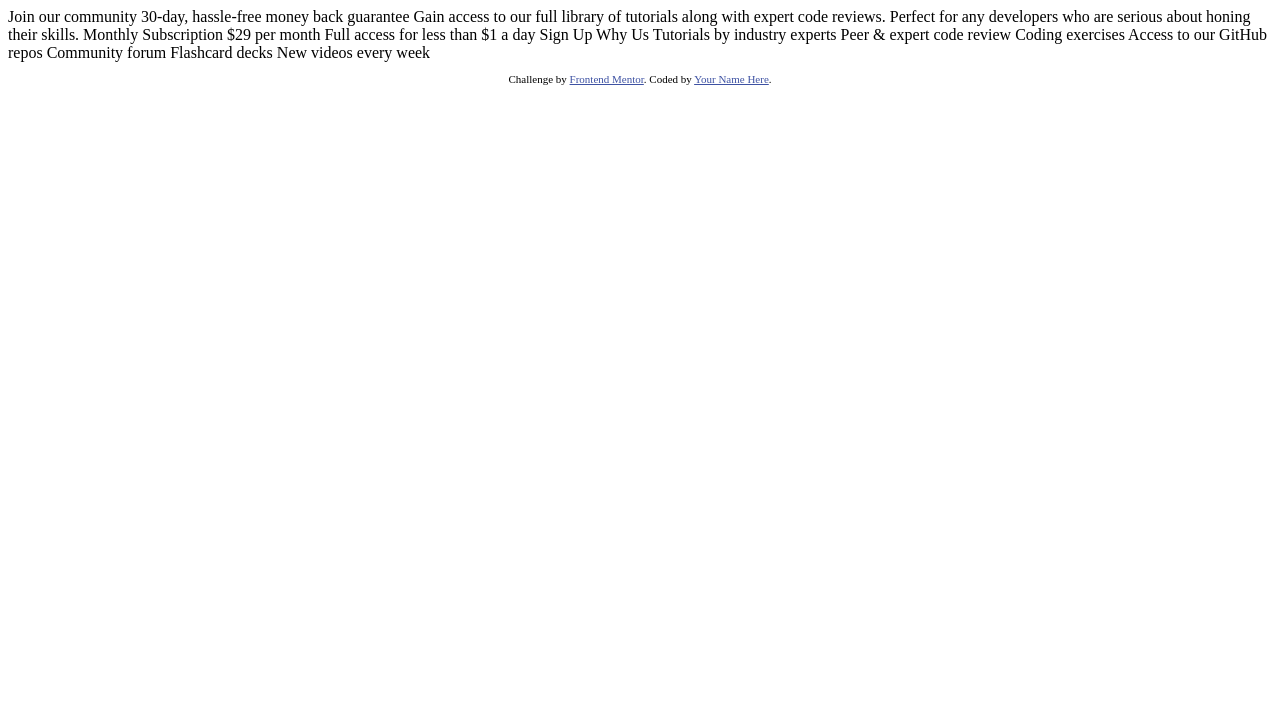
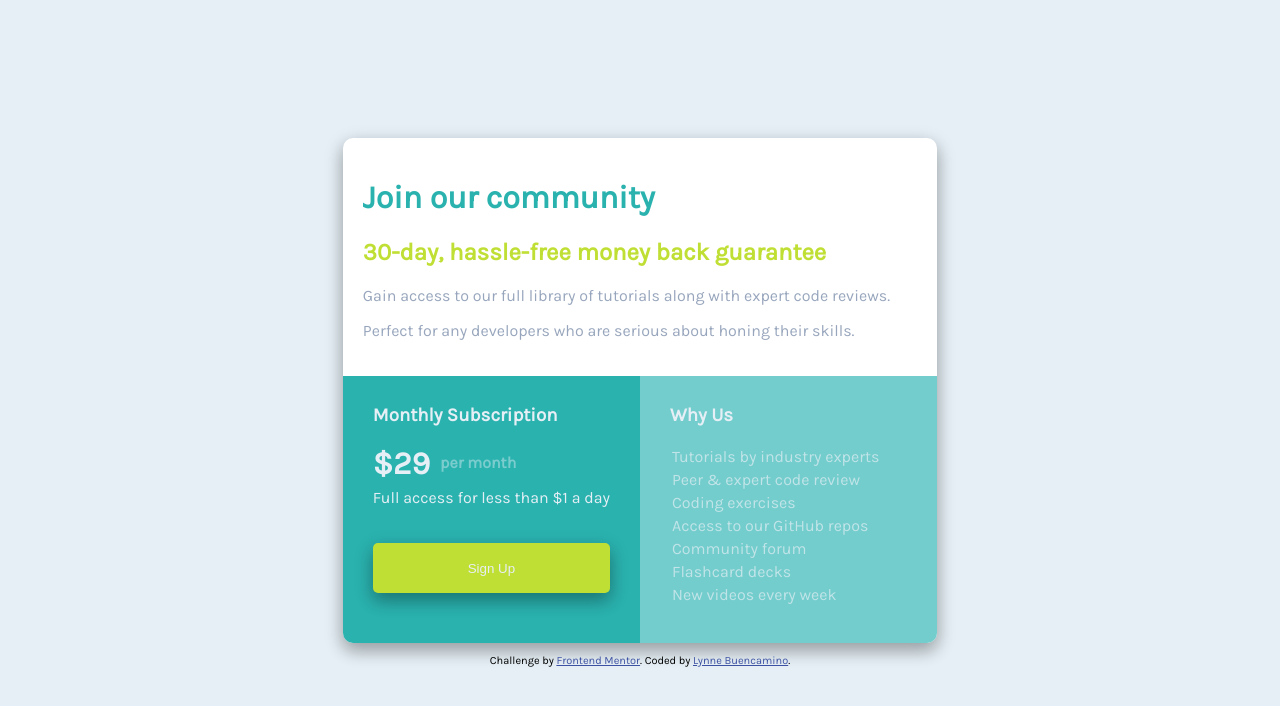
Before and after one commit to lynnecodes/FM-singlepricegridcomponent, a plain HTML site: page index.html in a window 1280 px wide. Drawn offline with Linux system fonts and the light colour scheme.

Commit message:
sign-up button

```diff
--- a/index.html
+++ b/index.html
@@ -3,47 +3,46 @@
 <head>
   <meta charset="UTF-8">
   <meta name="viewport" content="width=device-width, initial-scale=1.0"> <!-- displays site properly based on user's device -->
-
+  <link rel="stylesheet" href="style.css">
+  <link href="https://fonts.googleapis.com/css2?family=Karla&display=swap" rel="stylesheet">
   <link rel="icon" type="image/png" sizes="32x32" href="./images/favicon-32x32.png">
 
   <title>Frontend Mentor | Single Price Grid Component</title>
-
-  <!-- Feel free to remove these styles or customise in your own stylesheet 👍 -->
-  <style>
-    .attribution { font-size: 11px; text-align: center; }
-    .attribution a { color: hsl(228, 45%, 44%); }
-  </style>
 </head>
 <body>
-  Join our community
 
-  30-day, hassle-free money back guarantee
-
-  Gain access to our full library of tutorials along with expert code reviews.
-  Perfect for any developers who are serious about honing their skills.
-
-  Monthly Subscription
-
-  &dollar;29 per month
-
-  Full access for less than &dollar;1 a day
-
-  Sign Up
-
-  Why Us
-
-  Tutorials by industry experts
-  Peer &amp; expert code review
-  Coding exercises
-  Access to our GitHub repos
-  Community forum
-  Flashcard decks
-  New videos every week
+  <div class="container">
+    <div class="top-info">
+      <h1>Join our community</h1>
+      <h2>30-day, hassle-free money back guarantee</h2>
+      <p>Gain access to our full library of tutorials along with expert code reviews.</p>
+      <p>Perfect for any developers who are serious about honing their skills.</p>
+    </div>
+    <div class="bottom-info">
+      <div class="bottom-left">
+        <h3>Monthly Subscription</h3>
+        <h1>&dollar;29</h1>
+        <h4>per month</h4>
+        <p>Full access for less than &dollar;1 a day</p>
+        <div class="signup-button"><button>Sign Up</button></div>
+      </div>
+      <div class="bottom-right">
+        <h3>Why Us</h3>
+        <p>Tutorials by industry experts</p>
+        <p>Peer &amp; expert code review</p>
+        <p>Coding exercises</p>
+        <p>Access to our GitHub repos</p>
+        <p>Community forum</p>
+        <p>Flashcard decks</p>
+        <p>New videos every week</p>
+      </div>
+    </div>
+  </div>
 
   <footer>
     <p class="attribution">
       Challenge by <a href="https://www.frontendmentor.io?ref=challenge" target="_blank">Frontend Mentor</a>.
-      Coded by <a href="#">Your Name Here</a>.
+      Coded by <a href="https://www.lynne.codes">Lynne Buencamino</a>.
     </p>
   </footer>
 </body>
--- /dev/null
+++ b/style.css
@@ -0,0 +1,108 @@
+body {
+    background: hsl(204, 43%, 93%);
+    font-family: 'Karla', sans-serif;
+    font-weight: 500;
+    font-size: 16px;
+    display: flex;
+    flex-direction: column;
+    justify-content: center;
+    align-items: center;
+    height: 100vh;
+}
+
+.container {
+    background: white;
+    display: flex;
+    flex-direction: column;
+    border-radius: 10px;
+    box-shadow: 0 8px 16px 0 rgba(0,0,0,0.2), 0 6px 20px 0 rgba(0,0,0,0.19)
+}
+
+.top-info {
+    padding: 20px;
+}
+
+.top-info h1 {
+    color: hsl(179, 62%, 43%);
+}
+
+.top-info h2 {
+    color: hsl(71, 73%, 54%);
+}
+
+.top-info p {
+    color: hsl(218, 22%, 67%);
+}
+
+.bottom-info {
+    display: grid;
+    grid-template-columns: 1fr 1fr;
+}
+
+.bottom-left {
+    background: hsl(179, 62%, 43%);
+    color: hsl(204, 43%, 93%);
+    padding: 10px;
+    border-bottom-left-radius: 10px;
+    padding-bottom: 50px;
+    padding-left: 30px;
+    padding-right: 30px;
+}
+
+.bottom-left h1 {
+    text-align: left;
+    float: left;
+    padding: 0;
+    margin: 0;
+}
+
+.bottom-left h4 {
+    transform: translateY(5px) translateX(10px);
+    color: hsla(203, 44%, 93%, 0.427);
+}
+
+.bottom-left p {
+    clear: both;
+}
+
+.signup-button {
+    display: flex;
+    align-items: center;
+    justify-content: center;
+    padding-top: 20px;
+}
+
+.bottom-left button {
+    background: hsl(71, 73%, 54%);
+    color:  hsl(204, 43%, 93%);
+    width: 100%;
+    height: 50px;
+    border-radius: 5px;
+    border: none;
+    box-shadow: 0 8px 16px 0 rgba(0,0,0,0.2), 0 6px 20px 0 rgba(0,0,0,0.19);
+}
+
+.bottom-left button:hover {
+    color: hsl(71, 73%, 54%);
+    background:  hsl(204, 43%, 93%);
+}
+
+.bottom-right {
+    background: hsl(180, 47%, 63%);
+    color: hsl(204, 43%, 93%);
+    padding: 10px;
+    border-bottom-right-radius: 10px;
+    padding-left: 30px;
+    padding-right: 30px;
+}
+
+.bottom-right p {
+    padding: 2px;
+    margin: 0;
+    color: hsla(203, 44%, 93%, 0.68);
+}
+
+
+.attribution { font-size: 11px; text-align: center; }
+
+.attribution a { color: hsl(228, 45%, 44%); }
```
